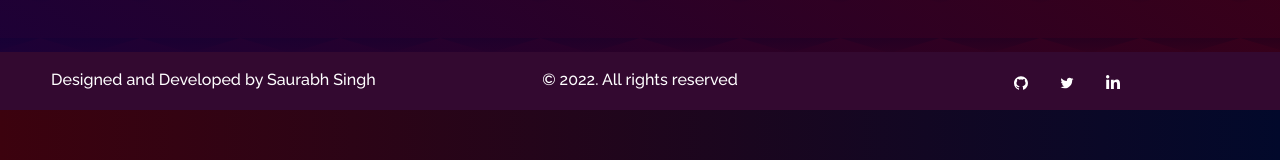
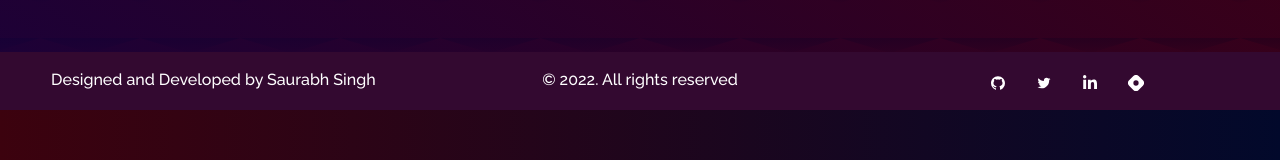
Before and after one commit to SaurabhSinghRbz/my-portfolio, a React (Create React App) app: page /about in a window 1280 px wide. Shown: the part 612-772 px from the top of the page. Built offline with nearby package versions, Linux system fonts and the light colour scheme.

Commit message:
updating linkedin

```diff
--- a/src/components/Contact/Contact.js
+++ b/src/components/Contact/Contact.js
@@ -80,7 +80,7 @@ function Contact() {
             <ul className="home-about-social-links">
               <li className="social-icons-contect second">
                 <a
-                  href="https://www.linkedin.com/in/saurabh-singh-8a715b220/"
+                  href="https://www.linkedin.com/in/saurabh-singh-rbz1602/"
                   target="_blank"
                   rel="noreferrer"
                   className="icon-colour  home-social-icons"
@@ -91,9 +91,9 @@ function Contact() {
                   className="link-text-css"
                   target="_blank"
                   rel="noreferrer"
-                  href="https://www.linkedin.com/in/saurabh-singh-8a715b220/"
+                  href="https://www.linkedin.com/in/saurabh-singh-rbz1602/"
                 >
-                  linkedin.com/in/saurabh-singh-8a715b220/
+                  linkedin.com/in/saurabh-singh-rbz1602/
                   <span style={{ opacity: 0 }}>||</span>
                 </a>
               </li>
--- a/src/components/Footer.js
+++ b/src/components/Footer.js
@@ -6,6 +6,7 @@ import {
   AiFillInstagram,
 } from "react-icons/ai";
 import { FaLinkedinIn } from "react-icons/fa";
+import { SiHashnode } from "react-icons/si";
 function Footer() {
   let date = new Date();
   let year = date.getFullYear();
@@ -42,12 +43,22 @@ function Footer() {
             </li>
             <li className="social-icons">
               <a
-                href="https://www.linkedin.com/in/saurabh-singh-8a715b220/"
+                href="https://www.linkedin.com/in/saurabh-singh-rbz1602/"
                 style={{ color: "white" }}
                 target="_blank"
                 rel="noopener noreferrer"
               >
                 <FaLinkedinIn />
+              </a>
+            </li>
+            <li className="social-icons">
+              <a
+                href="https://hashnode.com/@Saurabh1602"
+                style={{ color: "white" }}
+                target="_blank"
+                rel="noopener noreferrer"
+              >
+                <SiHashnode />
               </a>
             </li>
           </ul>
--- a/src/components/Home/ContectLogo.jsx
+++ b/src/components/Home/ContectLogo.jsx
@@ -25,7 +25,7 @@ const ContectLogo = () => {
           </li>
           <li className="social-iconsTwo">
             <a
-              href="https://www.linkedin.com/in/saurabh-singh-8a715b220/"
+              href="https://www.linkedin.com/in/saurabh-singh-rbz1602/"
               target="_blank"
               rel="noreferrer"
               className="icon-colourTwo  home-social-iconsTwo"
```
